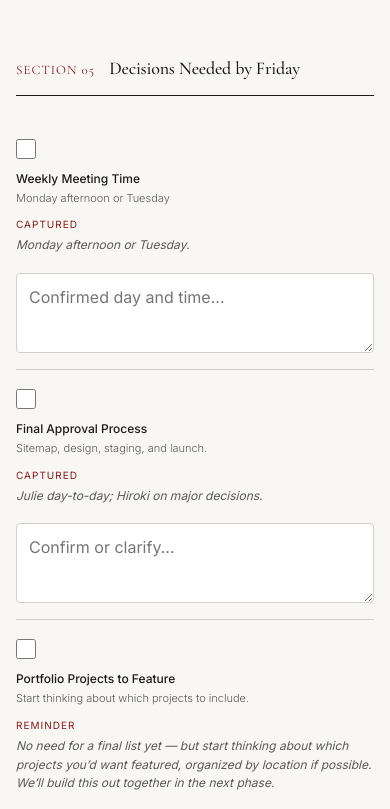
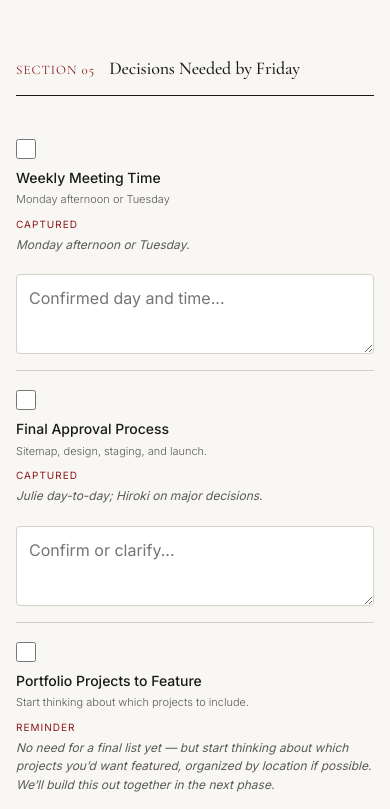
Before and after one commit to verdejaandco/kisogroup_website_discoverychecklist, a plain HTML site: page index.html in a window 390 px wide. Shown: the part 6113-6922 px from the top of the page. Drawn offline with nearby package versions, Linux system fonts and the light colour scheme.

Commit message:
Update index.html

```diff
--- a/index.html
+++ b/index.html
@@ -125,22 +125,23 @@
     .item-captured{font-size:12px;}
     .item-notes-wrap input[type="text"]{font-size:16px;padding:10px 12px;}
 
-    /* Decision items: fully stacked */
+    /* Decision items: fully stacked in correct order */
     .decision-item{
-      display:flex;
-      flex-direction:column;
-      gap:10px;
+      display:flex !important;
+      flex-direction:column !important;
+      gap:8px;
       padding:16px 0;
     }
+    .decision-item > *{width:100%;}
     .decision-item .check-wrap{
+      display:flex;
       flex-direction:row;
       align-items:center;
       gap:10px;
       padding-top:0;
     }
-    .decision-item .check-wrap::after{
-      content:attr(data-label);
-    }
+    .decision-item .check-wrap + div .field-label{font-size:14px;}
+    .decision-item textarea{margin-top:4px;font-size:16px !important;}
 
     /* Strategic direction blocks */
     .form-section [style*="background:#f5f3f0"]{
```
